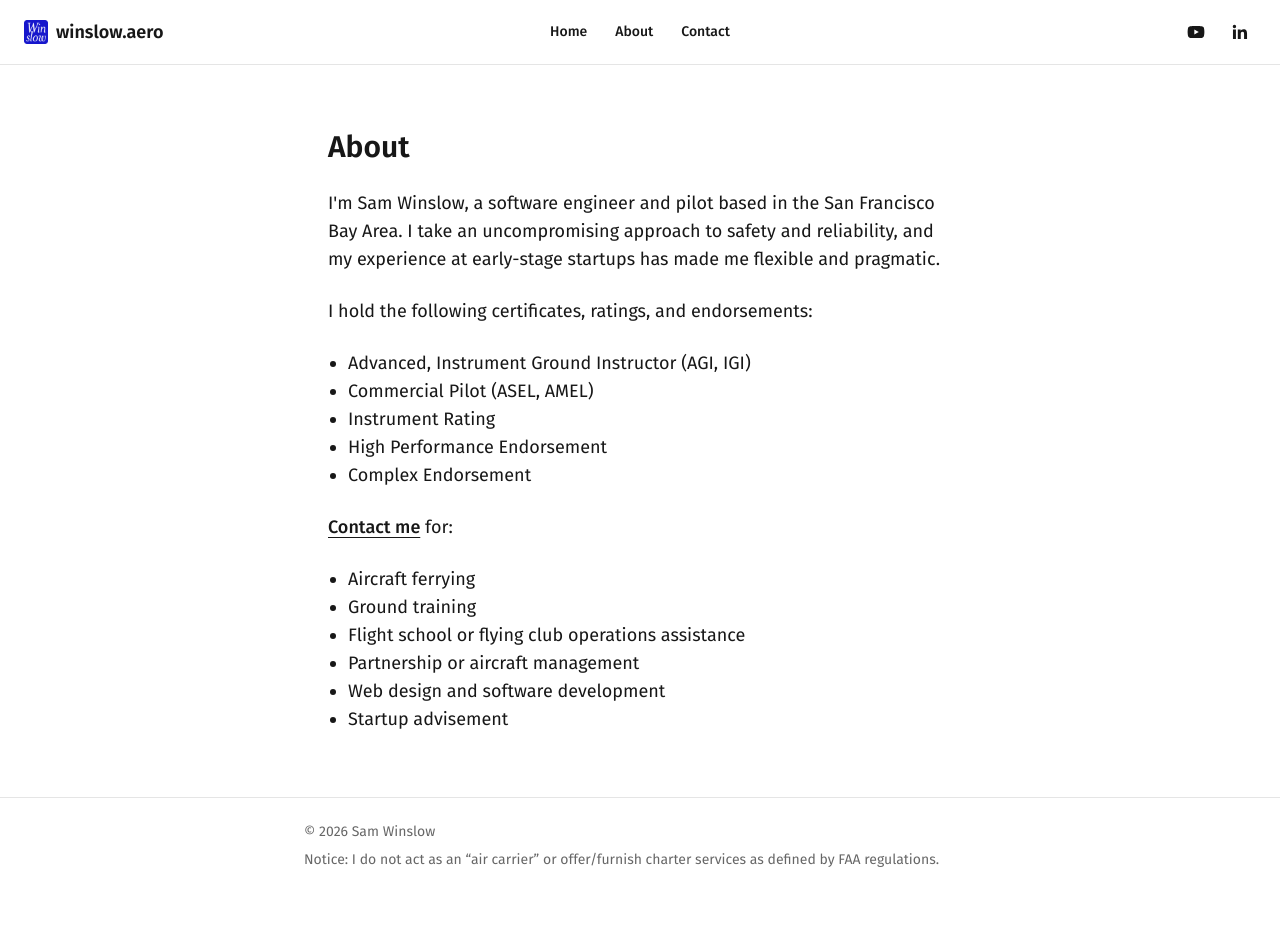
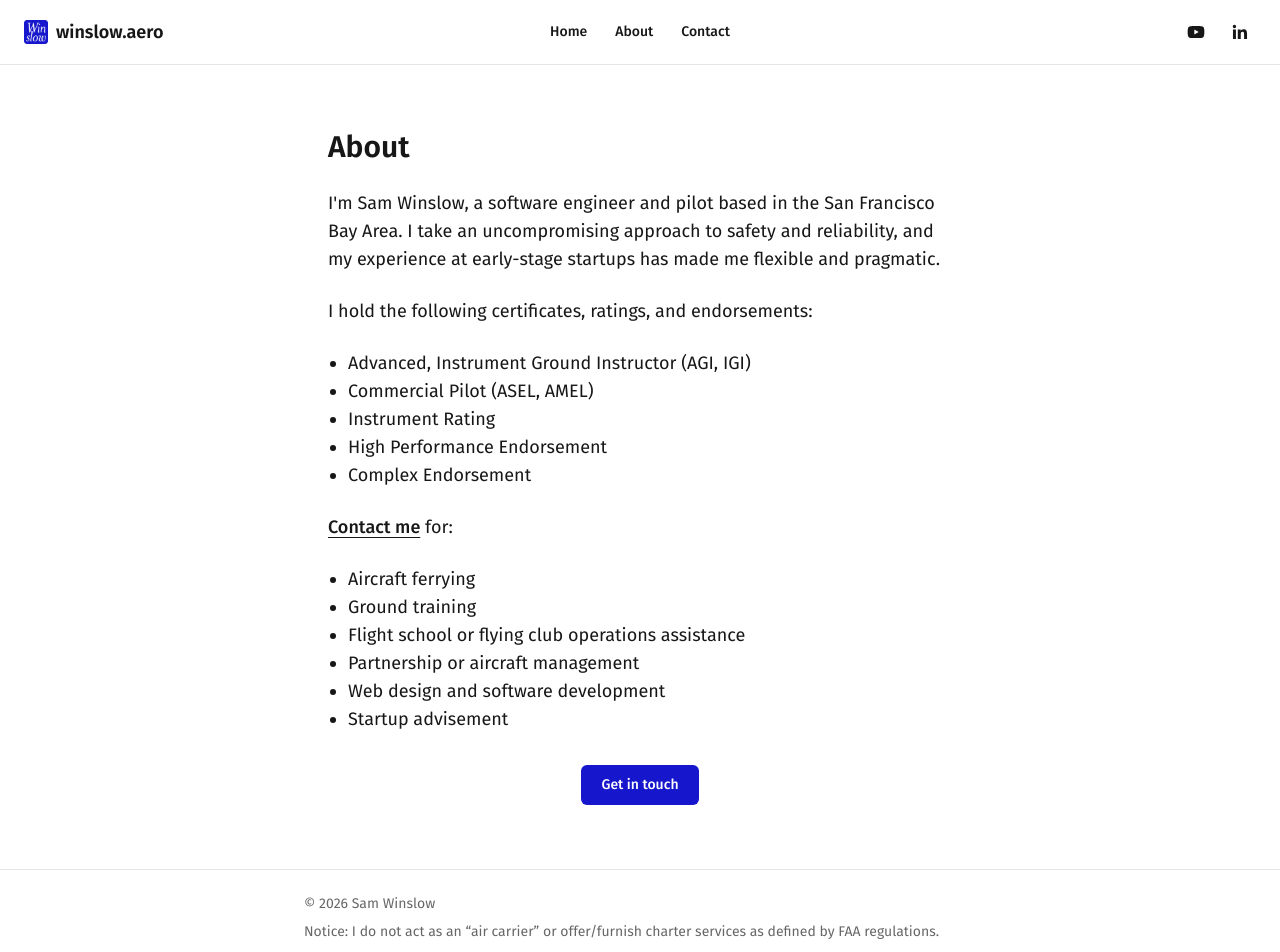
Before and after one commit to samwinslow/winslow-aero-site, a Next.js app: page /about in a window 1280 px wide. Shown: the top 952 px of the page. Before the commit the page ends 894 px from the top, so only its background shows below. Built offline with nearby package versions, Linux system fonts and the light colour scheme.

Commit message:
abstract contact button and add to About

```diff
--- a/src/app/about/page.tsx
+++ b/src/app/about/page.tsx
@@ -1,4 +1,5 @@
 import Link from "next/link";
+import ContactButton from "../components/ContactButton";
 
 export default function About() {
   return (
@@ -35,6 +36,7 @@ export default function About() {
         <li>Web design and software development</li>
         <li>Startup advisement</li>
       </ul>
+      <ContactButton className="mt-2 self-start" />
     </main>
   );
 }
--- /dev/null
+++ b/src/app/components/ContactButton.tsx
@@ -0,0 +1,19 @@
+import Link from "next/link";
+import type { ReactNode } from "react";
+
+export default function ContactButton({
+  children = "Get in touch",
+  className = "",
+}: {
+  children?: ReactNode;
+  className?: string;
+}) {
+  return (
+    <Link
+      href="/contact"
+      className={`mx-auto rounded-md bg-brand-blue px-5 py-2.5 text-sm font-medium text-white hover:bg-brand-blue/80 ${className}`}
+    >
+      {children}
+    </Link>
+  );
+}
--- a/src/app/page.tsx
+++ b/src/app/page.tsx
@@ -1,5 +1,5 @@
 import Image from "next/image";
-import Link from "next/link";
+import ContactButton from "./components/ContactButton";
 
 export default function Home() {
   return (
@@ -12,12 +12,7 @@ export default function Home() {
         <div className="relative z-10 flex flex-col items-center gap-2 px-6 text-white">
           <h1 className="text-5xl font-medium tracking-tight">winslow<span className="opacity-75">.aero</span></h1>
           <h2 className="text-xl font-semibold tracking-tight">Flying and Software Services in the SF Bay Area</h2>
-          <Link
-            href="/contact"
-            className="mx-auto rounded-md bg-brand-blue px-5 py-2.5 text-sm font-medium text-white hover:bg-brand-blue/80"
-          >
-            Get in touch
-          </Link>
+          <ContactButton />
         </div>
       </section>
 
@@ -36,7 +31,7 @@ export default function Home() {
             I am a software engineer turned pilot based in the San Francisco Bay Area. Not content to be a passenger in my own life, I&rsquo;ve built and scaled several early-stage startup companies, and began pursuing flight training in 2022.
           </p>
           <p className="text-black/70">
-            I now hold Commercial Pilot (single and multiengine land), and Ground Instructor certificates. Aviation was a first love for me, and I hope to share that feeling with you through helpful resources.
+            I hold Commercial Pilot (single and multiengine land), and Ground Instructor certificates. Aviation was a first love for me, and I hope to inform and inspire you too!
           </p>
           <p className="text-black/70">
             &mdash; Sam Winslow
@@ -73,6 +68,15 @@ export default function Home() {
           </div>
         </div>
       </section>
+
+      <section className="mx-auto flex max-w-2xl flex-col items-center gap-4 px-6 py-16 text-center">
+        <h2 className="text-3xl font-semibold">What would you like to see here?</h2>
+        <p className="text-black/70">
+          This site is a work in progress. If you have any suggestions or
+          advice, let me know!
+        </p>
+        <ContactButton>Contact me</ContactButton>
+      </section>
     </main>
   );
 }
```
